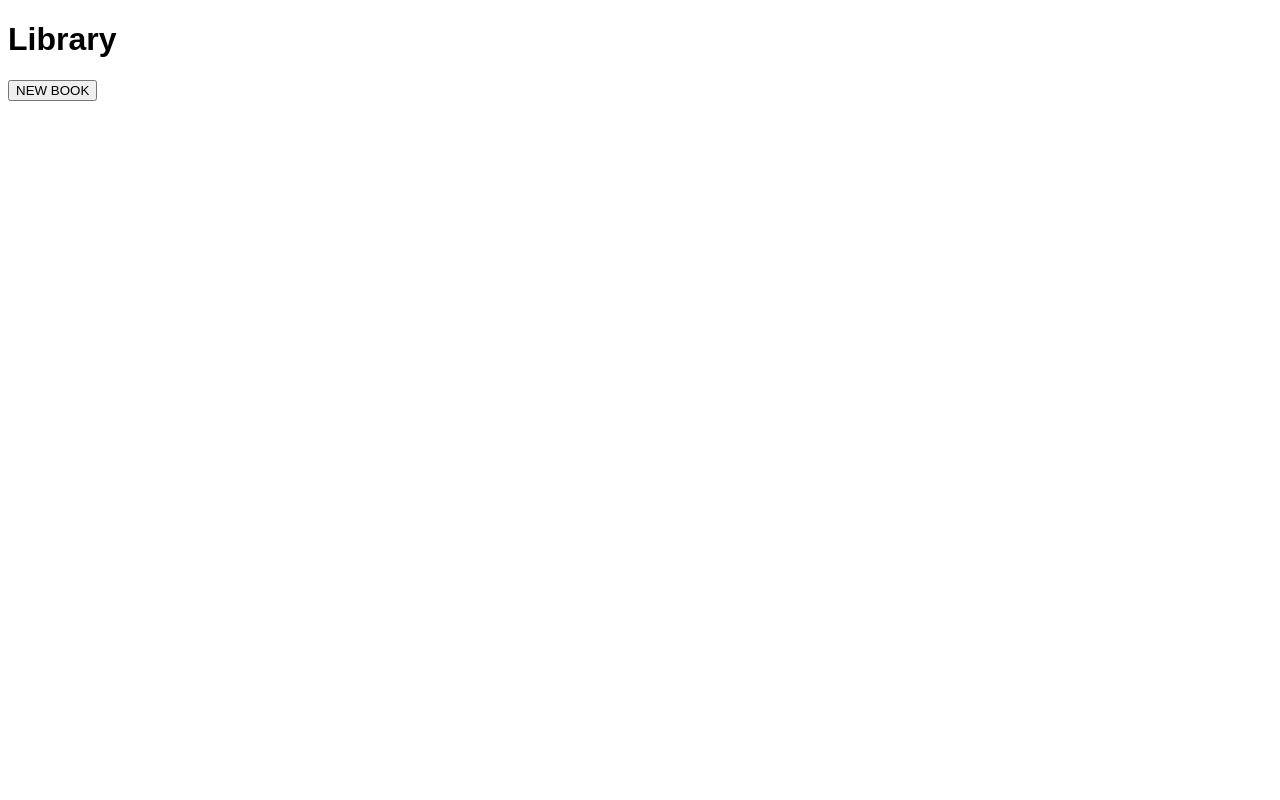
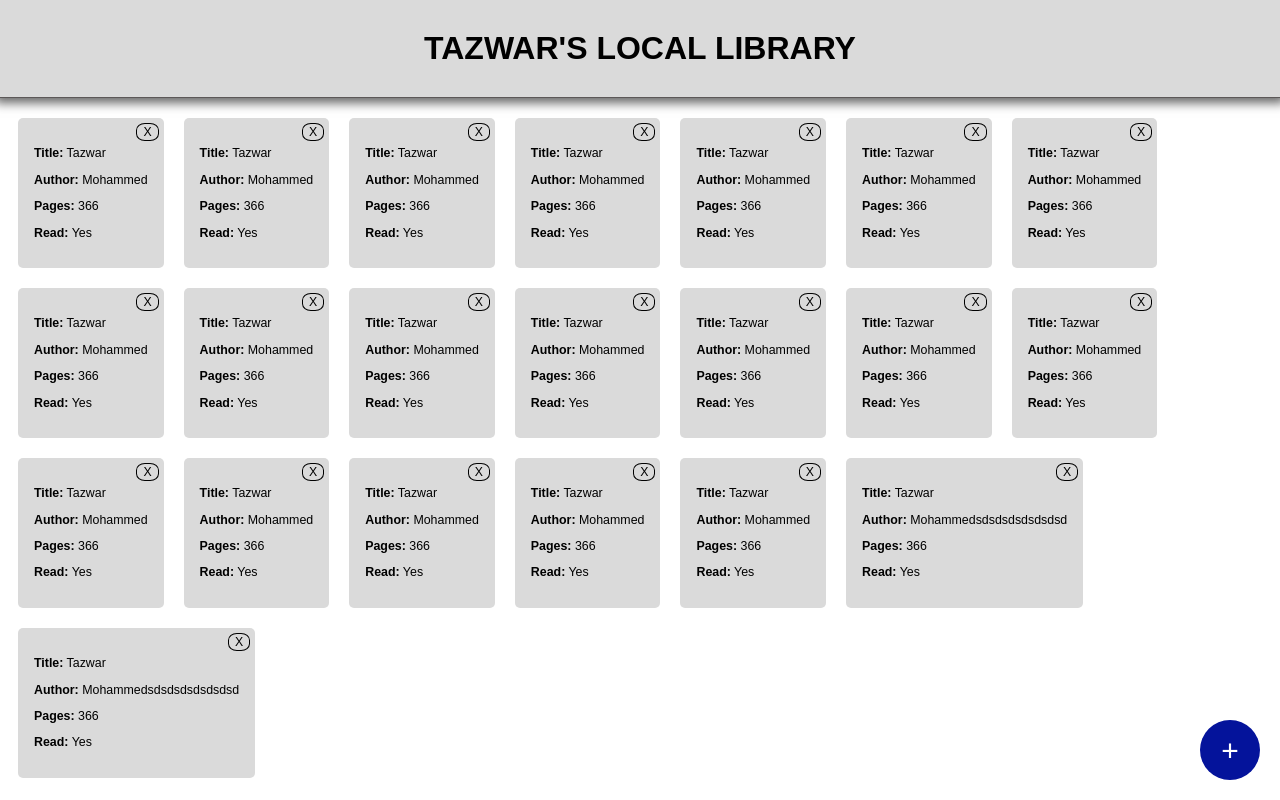
Before and after one commit to tazwarmohammed/library-management, a plain HTML site: page index.html in a window 1280 px wide. Drawn offline with Linux system fonts and the light colour scheme.

Commit message:
Improve layout design, color and spacing

```diff
--- a/index.html
+++ b/index.html
@@ -7,11 +7,13 @@
     <link rel="stylesheet" href="style.css">
 </head>
 <body>
-    <h1>Library</h1>
+  <h1>TAZWAR'S LOCAL LIBRARY</h1>
 
   <div id="library-container"></div>
 
-    <button onclick="showForm()">NEW BOOK</button>
+  <button class="circle-button" onclick="showForm()">
+    <span class="plus-icon">+</span>
+  </button>
 
   <div id="form-container" style="display: none;">
     <h2>Add a New Book</h2>
--- a/main.js
+++ b/main.js
@@ -1,4 +1,26 @@
-let myLibrary = [];
+let myLibrary = [
+    {title: 'Tazwar', author: 'Mohammed', pages: 366, read: true},
+    {title: 'Tazwar', author: 'Mohammed', pages: 366, read: true},
+    {title: 'Tazwar', author: 'Mohammed', pages: 366, read: true},
+    {title: 'Tazwar', author: 'Mohammed', pages: 366, read: true},
+    {title: 'Tazwar', author: 'Mohammed', pages: 366, read: true},
+    {title: 'Tazwar', author: 'Mohammed', pages: 366, read: true},
+    {title: 'Tazwar', author: 'Mohammed', pages: 366, read: true},
+    {title: 'Tazwar', author: 'Mohammed', pages: 366, read: true},
+    {title: 'Tazwar', author: 'Mohammed', pages: 366, read: true},
+    {title: 'Tazwar', author: 'Mohammed', pages: 366, read: true},
+    {title: 'Tazwar', author: 'Mohammed', pages: 366, read: true},
+    {title: 'Tazwar', author: 'Mohammed', pages: 366, read: true},
+    {title: 'Tazwar', author: 'Mohammed', pages: 366, read: true},
+    {title: 'Tazwar', author: 'Mohammed', pages: 366, read: true},
+    {title: 'Tazwar', author: 'Mohammed', pages: 366, read: true},
+    {title: 'Tazwar', author: 'Mohammed', pages: 366, read: true},
+    {title: 'Tazwar', author: 'Mohammed', pages: 366, read: true},
+    {title: 'Tazwar', author: 'Mohammed', pages: 366, read: true},
+    {title: 'Tazwar', author: 'Mohammed', pages: 366, read: true},
+    {title: 'Tazwar', author: 'Mohammedsdsdsdsdsdsdsd', pages: 366, read: true},
+    {title: 'Tazwar', author: 'Mohammedsdsdsdsdsdsdsd', pages: 366, read: true},
+];
 
 function Book(title, author, pages, read) {
   this.title = title;
@@ -19,12 +41,12 @@ function displayBooks() {
     const bookCard = document.createElement('div');
     bookCard.classList.add('book-card');
     bookCard.innerHTML = `
-      <p><strong>Title:</strong> ${book.title}</p>
-      <p><strong>Author:</strong> ${book.author}</p>
-      <p><strong>Pages:</strong> ${book.pages}</p>
-      <p><strong>Read:</strong> ${book.read ? 'Yes' : 'No'}</p>
-      <button onclick="removeBook(${index})">Remove</button>
-      <button onclick="toggleReadStatus(${index})">Toggle Read Status</button>
+        <button class="closeButton" onclick="removeBook(${index})">X</button>
+        <p><strong>Title:</strong> ${book.title}</p>
+        <p><strong>Author:</strong> ${book.author}</p>
+        <p><strong>Pages:</strong> ${book.pages}</p>
+        <p><strong>Read:</strong> ${book.read ? 'Yes' : 'No'}</p>
+
     `;
     libraryContainer.appendChild(bookCard);
   });
--- a/style.css
+++ b/style.css
@@ -1,14 +1,70 @@
 body {
     font-family: Arial, sans-serif;
+    background-color: rgb(255, 255, 255);
+}
+
+h1 {
+    background-color: #dadada;
+    text-align: center;
+    font-size: xx-large;
+    margin: -8px -8px 10px -8px;
+    padding: 30px 10px 30px 10px;
+    border-bottom: 1px solid #5c5858;
+    box-shadow: 0 0 10px 5px rgb(102, 102, 102);
+}
+
+#library-container {
+    display: flex;
+    flex-wrap: wrap;
 }
 
 .book-card {
-    border: 1px solid #ccc;
+    position: relative;
+    background-color: #dadada;
+    font-size: 12.4px;
     border-radius: 5px;
-    padding: 10px;
-    margin-bottom: 10px;
+    padding: 1rem;
+    margin: 10px;
 }
 
-.book-card button {
-    margin-left: 5px;
+.closeButton {
+    background-color: #dadada;
+    border: 1px solid black;
+    border-radius: 40%;
+    font-size: 12.3px;
+    position: absolute;
+    top: 5px;
+    right: 5px;
+    transition: all 0.2s ease;
 }
+
+.closeButton:hover {
+    color: red;
+    border: 1px solid red;
+    transform: scale(1.2);
+}
+
+.circle-button {
+    position: fixed;
+    bottom: 20px;
+    right: 20px;
+    width: 60px;
+    height: 60px;
+    border-radius: 50%;
+    background-color: #04139b;
+    color: #fff;
+    border: none;
+    cursor: pointer;
+    z-index: 9999;
+    transition: all 0.2s ease;
+}
+
+.plus-icon {
+    font-size: 30px;
+    line-height: 60px;
+    text-align: center;
+}
+
+.circle-button:hover {
+    transform: scale(1.2);
+}
```
Also changed, not shown: text.txt, 1 other file. Lines whose indentation alone changed are shown as unchanged.
